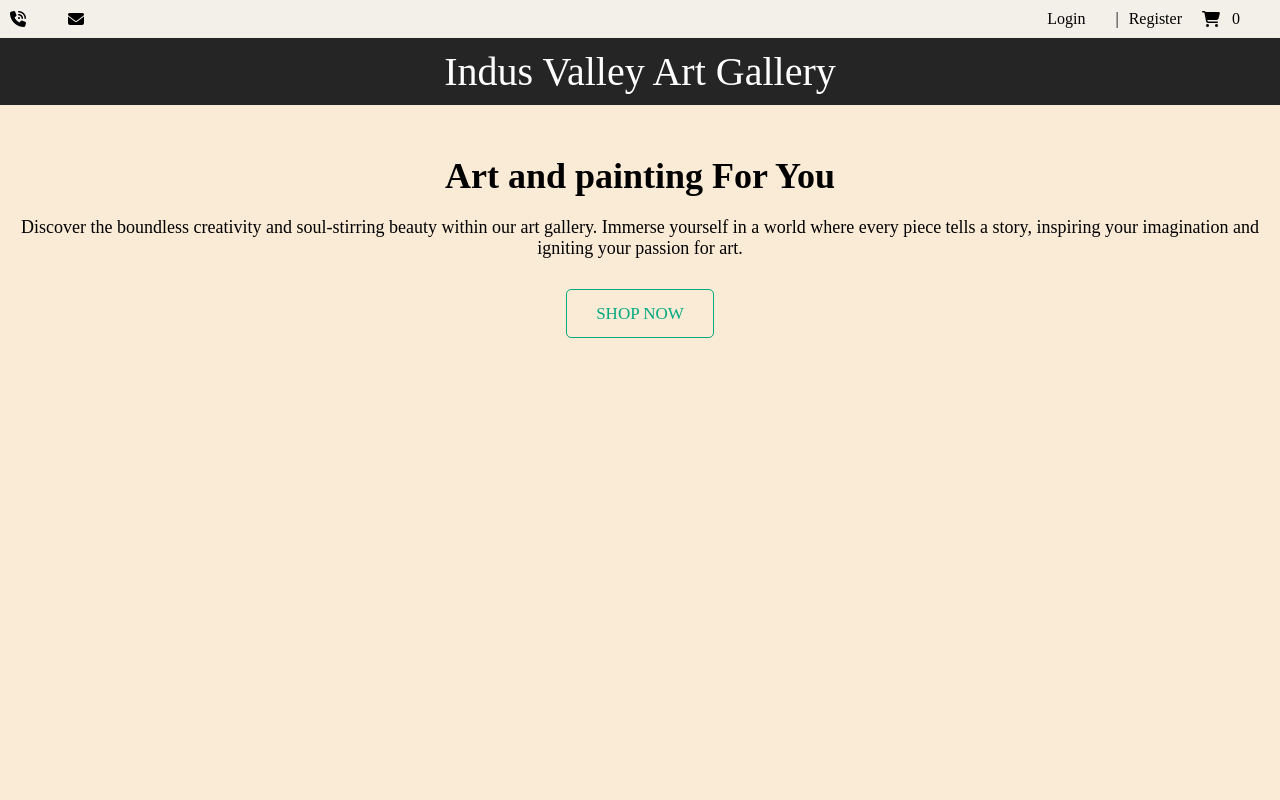
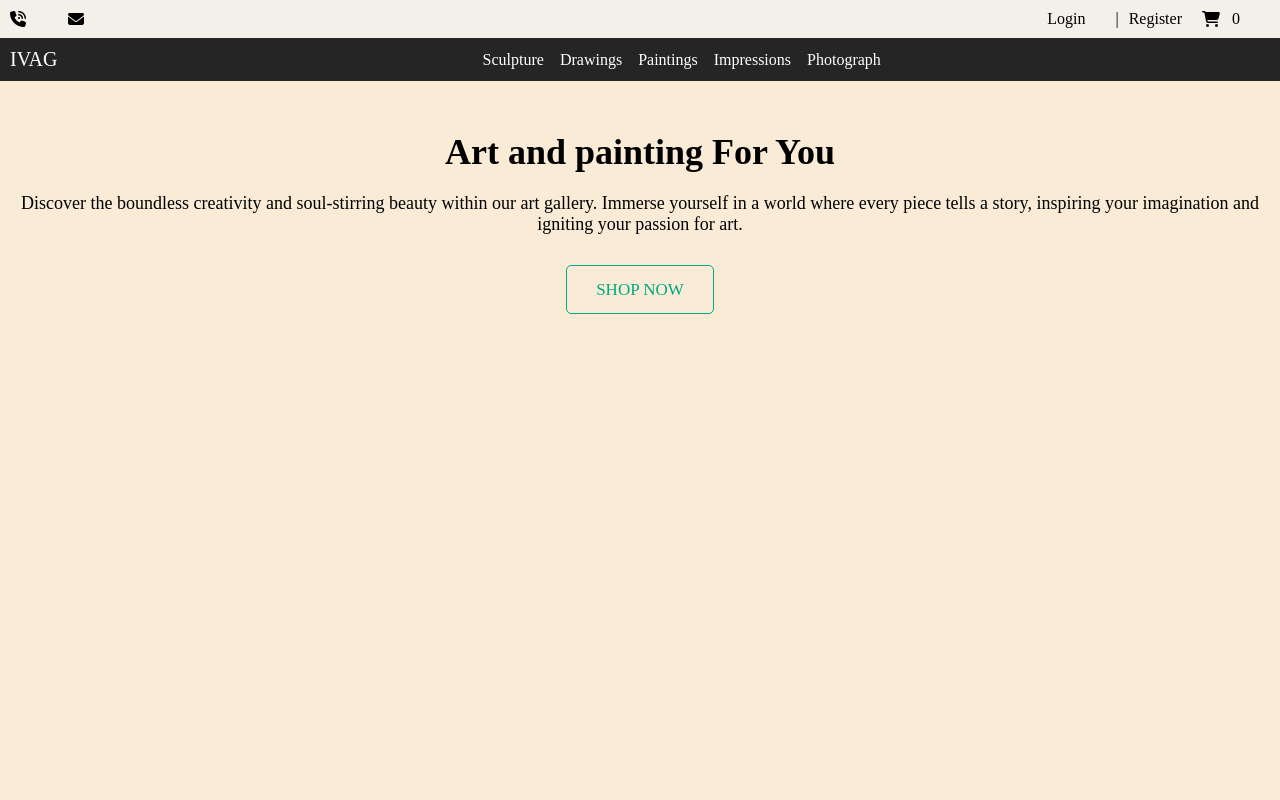
Before and after one commit to Wasim-Rana/Art-gallery, a website: page Indus_Valley_Art_Gallery/asli_frontend/index.html in a window 1280 px wide. Shown: the top 800 px of the page. Drawn offline with Linux system fonts and the light colour scheme.

Commit message:
nav bar updated

```diff
--- a/Indus_Valley_Art_Gallery/asli_frontend/index.html
+++ b/Indus_Valley_Art_Gallery/asli_frontend/index.html
@@ -25,7 +25,17 @@
             </div>
             <div id="nav2">
                 <a href="index.html">
-                <span class="art-gallery">Indus Valley Art Gallery</span>
+                <span class="art-gallery"> IVAG</span>
+                <section id="products">
+
+                        <a href="">Sculpture</a>
+                        <a href="">Drawings</a>
+                        <a href="">Paintings</a>
+                        <a href="">Impressions</a>
+                        <a href="">Photograph</a>
+
+                </section>
+
             </a>
             </div>
         </nav>
--- a/Indus_Valley_Art_Gallery/asli_frontend/styles/index.css
+++ b/Indus_Valley_Art_Gallery/asli_frontend/styles/index.css
@@ -78,12 +78,26 @@ span {
     color: white;
     text-align: center;
     padding: 10px 0;
+    display: flex;
+    flex-grow: 1;
+    justify-content: space-around;
 }
 
 .art-gallery {
-    font-size: 40px;
+    font-size: 20px;
+    max-width: 20%;
+
+
 }
-
+#products{
+    min-width: 80%;
+    display: flex;
+    justify-content: center;
+    align-items: center;
+    text-align: center;
+    gap: 1rem;
+    flex-grow: 1;
+}
 .main-container {
     text-align: center;
     padding: 50px 20px;
```
